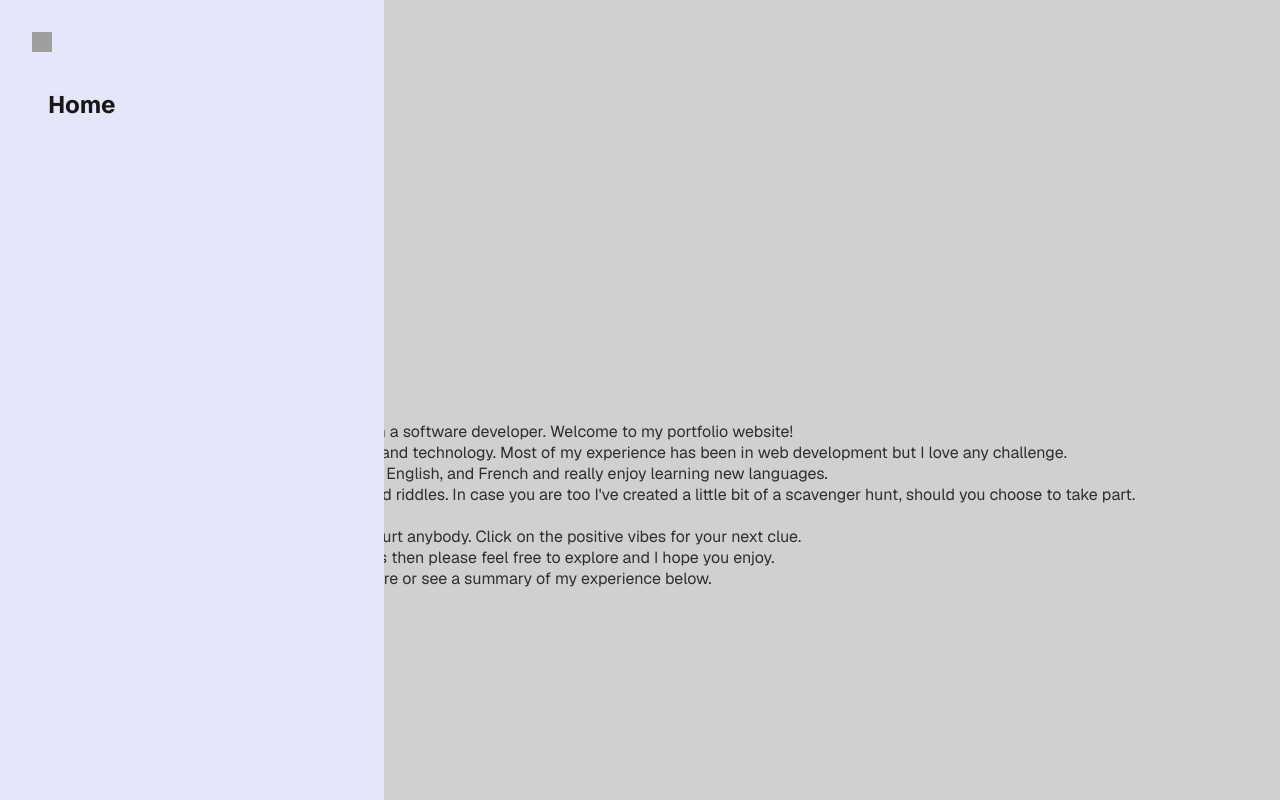
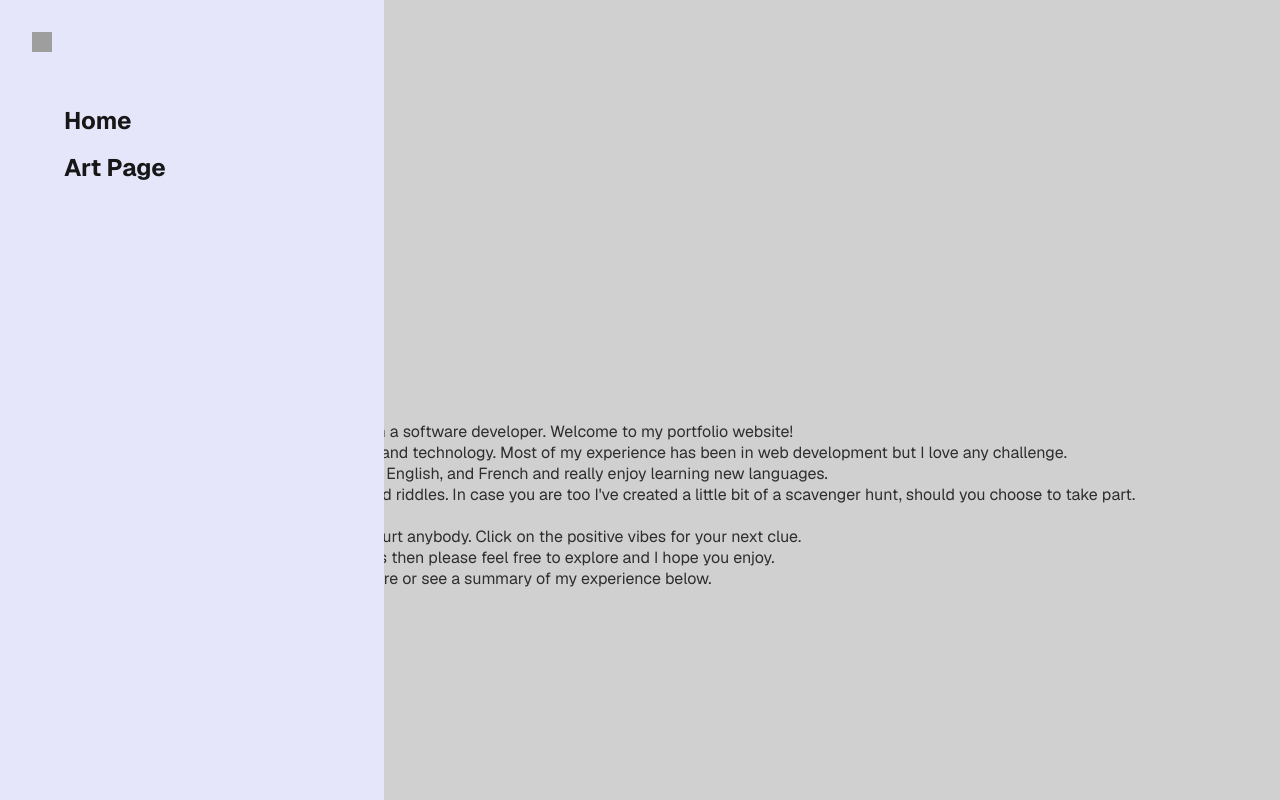
Before and after one commit to josizhou/website, a Next.js app: page / in a window 1280 px wide. Both pictures are taken after a click on the element 165 px from the left and 103 px from the top of the page. Shown: the top 800 px of the page. Built offline with nearby package versions, Linux system fonts and the light colour scheme; grey boxes are pictures that could not be loaded.

Commit message:
sandwich menu additional link formatting

```diff
--- a/src/app/components/sandwichMenu/sandwichMenu.js
+++ b/src/app/components/sandwichMenu/sandwichMenu.js
@@ -5,6 +5,16 @@ import { useRouter } from 'next/navigation';
 
 export default function SandwichMenu ({setIsMenuOpen}) {
     const router = useRouter();
+    const links = [
+        {
+            title: 'Home',
+            address: '/'
+        },
+        {
+            title: 'Art Page',
+            address: '/artPage'
+        }
+    ]
 
     return (
         <div className={styles.container}>
@@ -13,10 +23,18 @@ export default function SandwichMenu ({setIsMenuOpen}) {
                     <Image src={closeIcon} alt='Close Button' width={20} height={20} draggable={false}/>
                 </div>
                 <section className={styles.links}>
-                    <h2 className={styles.link} onClick={() => {
-                        router.replace('/');
-                        setIsMenuOpen(false);
-                    }}>Home</h2>
+                    {links.map((linkItem, index) => (
+                        <h2
+                            className={styles.link}
+                            onClick={() => {
+                                router.replace(linkItem.address);
+                                setIsMenuOpen(false);
+                            }}
+                            key={index}
+                        >
+                            {linkItem.title}
+                        </h2>
+                    ))}
                 </section>
             </div>
             <div className={styles.overlay} onClick={() => setIsMenuOpen(false)}/>
--- a/src/app/components/sandwichMenu/sandwichMenu.module.css
+++ b/src/app/components/sandwichMenu/sandwichMenu.module.css
@@ -36,6 +36,7 @@
 
 .link {
     cursor: pointer;
+    margin: 1rem;
 }
 
 .link:hover {
```
